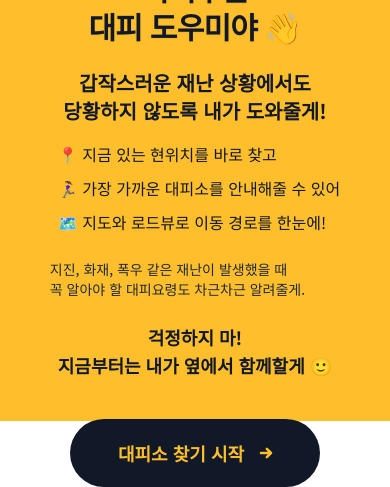
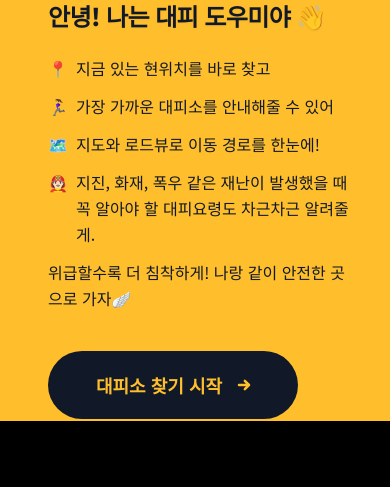
Before and after one commit to SKNETWORKS-FAMILY-AICAMP/SKN20-4th-5TEAM, a Django app: page / in a window 390 px wide. Shown: the part 423-910 px from the top of the page. After the commit the page ends 844 px from the top, so only its background shows below. Run offline with Django 5.2, Linux system fonts and the light colour scheme; some libraries are stand-ins or nearby versions.

Commit message:
홈화면 수정

```diff
--- a/frontend/templates/landing.html
+++ b/frontend/templates/landing.html
@@ -28,33 +28,39 @@
 
     <!-- Right Side: Content (50%) -->
     <div
-        class="relative w-full md:w-1/2 h-1/2 md:h-full bg-[#ffbf2d] flex flex-col items-center justify-center p-8 text-center text-gray-900 z-10">
+        class="relative w-full md:w-1/2 h-1/2 md:h-full bg-[#ffbf2d] flex flex-col items-start justify-center p-8 pl-12 md:pl-16 lg:pl-20 text-gray-900 z-10">
 
         <h1
-            class="text-3xl md:text-4xl lg:text-5xl font-black mb-6 tracking-tight leading-tight drop-shadow-sm break-keep">
-            안녕! 나는 너의 안전을 지켜주는<br>대피 도우미야 👋
+            class="text-2xl md:text-3xl lg:text-4xl font-black mb-6 tracking-tight leading-tight drop-shadow-sm break-keep text-left max-w-lg">
+            안녕! 나는 대피 도우미야 👋
         </h1>
 
         <div
-            class="text-base md:text-lg text-gray-900 mb-10 max-w-lg leading-relaxed font-medium space-y-4 text-left mx-auto">
-            <p class="text-center font-bold text-xl">
-                갑작스러운 재난 상황에서도<br>당황하지 않도록 내가 도와줄게!
-            </p>
+            class="text-base md:text-lg text-gray-900 mb-10 max-w-lg leading-relaxed font-medium space-y-6 text-left">
 
-            <ul class="space-y-2 pl-2">
-                <li>📍 지금 있는 현위치를 바로 찾고</li>
-                <li>🏃‍♀️ 가장 가까운 대피소를 안내해줄 수 있어</li>
-                <li>🗺️ 지도와 로드뷰로 이동 경로를 한눈에!</li>
+            <ul class="space-y-3 pl-0">
+                <li class="flex items-start gap-2">
+                    <span>📍</span>
+                    <span>지금 있는 현위치를 바로 찾고</span>
+                </li>
+                <li class="flex items-start gap-2">
+                    <span>🏃‍♀️</span>
+                    <span>가장 가까운 대피소를 안내해줄 수 있어</span>
+                </li>
+                <li class="flex items-start gap-2">
+                    <span>🗺️</span>
+                    <span>지도와 로드뷰로 이동 경로를 한눈에!</span>
+                </li>
+                <li class="flex items-start gap-2">
+                    <span>🧑🏻‍🚒</span>
+                    <span>지진, 화재, 폭우 같은 재난이 발생했을 때 <br> 꼭 알아야 할 대피요령도 차근차근 알려줄게.</span>
+                </li>
+
+                <li class="flex items-start gap-2">
+                    <span>위급할수록 더 침착하게!
+                    나랑 같이 안전한 곳으로 가자🪽</span>
+                </li>
             </ul>
-
-            <p class="pt-2 text-sm text-gray-800 break-keep">
-                지진, 화재, 폭우 같은 재난이 발생했을 때<br>
-                꼭 알아야 할 대피요령도 차근차근 알려줄게.
-            </p>
-
-            <p class="text-center font-bold text-lg pt-2">
-                걱정하지 마!<br>지금부터는 내가 옆에서 함께할게 🙂
-            </p>
         </div>
 
         <a href="{% url 'main:shelter_map' %}"
```
